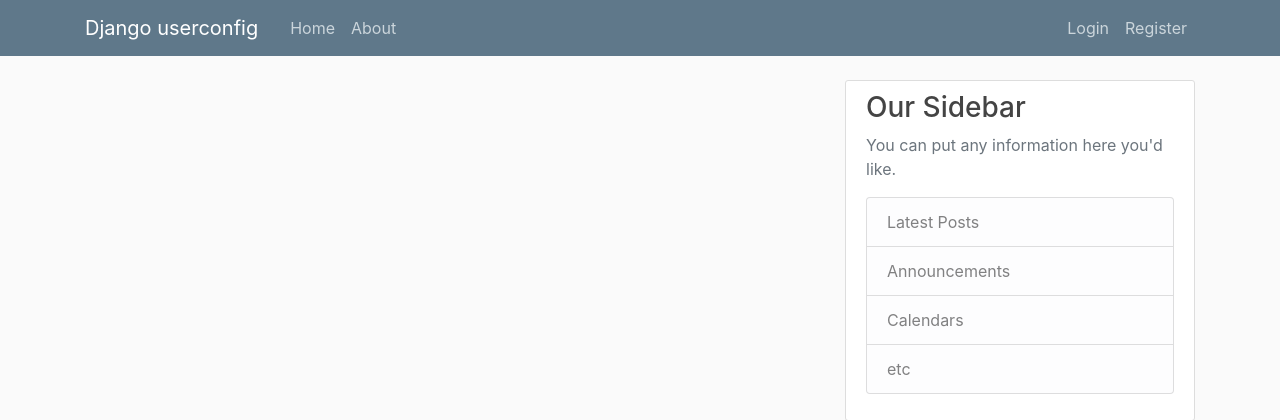
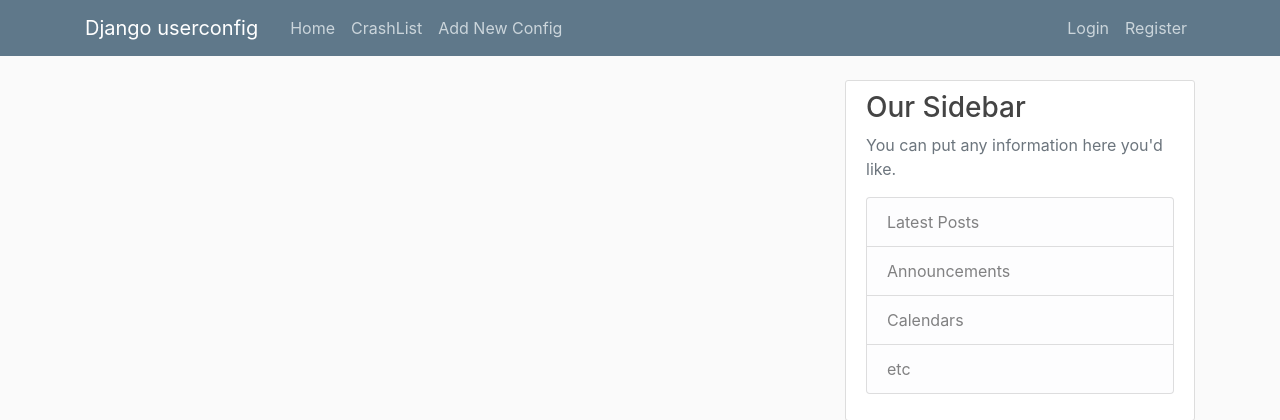
Before and after one commit to BabyTigerChaseDream/DjangoMonitor, a Django app: page / in a window 1280 px wide. Shown: the top 420 px of the page. Run offline with Django 3.2, Linux system fonts and the light colour scheme; some libraries are stand-ins or nearby versions.

Commit message:
Basic UserConfig Flow and Web Page is ready git status ! the setting.py database info is 'localhost' , do change it when porting to BPlatform

```diff
--- a/FirebaseCrashH2/apps/userconfig/templates/userconfig/base.html
+++ b/FirebaseCrashH2/apps/userconfig/templates/userconfig/base.html
@@ -29,7 +29,8 @@
           <div class="collapse navbar-collapse" id="navbarToggle">
             <div class="navbar-nav mr-auto">
               <a class="nav-item nav-link" href="{% url 'userconfig-home' %}">Home</a>
-              <a class="nav-item nav-link" href="{% url 'userconfig-about' %}">About</a>
+              <a class="nav-item nav-link" href="{% url 'userconfig-crashlist' %}">CrashList</a>
+              <a class="nav-item nav-link" href="{% url 'config-create' %}">Add New Config</a>
             </div>
             <!-- Navbar Right Side -->
             <div class="navbar-nav">
--- a/FirebaseCrashH2/apps/userconfig/templates/userconfig/about.html
+++ b/FirebaseCrashH2/apps/userconfig/templates/userconfig/crashlist.html
@@ -1,4 +1,4 @@
 {%extends 'userconfig/base.html' %}
 {% block content %}
-	<h1>About Home !</h1>
+	<h1>CrashList Home !</h1>
 {% endblock content%}
--- a/FirebaseCrashH2/apps/userconfig/templates/userconfig/home.html
+++ b/FirebaseCrashH2/apps/userconfig/templates/userconfig/home.html
@@ -4,22 +4,30 @@
         <article class="media content-section">
           <div class="media-body">
             <div class="article-metadata">
-              <a class="mr-2" href="#">Team: {{ config.team}}</a>
-              <small class="text-muted"> Team ID: {{config.team_id}}</small>
-            </div>
-            <small class="text-muted">{{ config.start_date| date:"F d, Y" }}</small>
-            <small class="text-muted">{{ config.end_date| date:"F d, Y" }}</small>
-
+            <p class="article-title"> </small>
+		    <a class="mr-2" href=" {% url 'config-detail' config.id %}">Configuration Detail</a>
+			<a class="btn btn-outline-secondary" href="{% url 'config-update' config.id %}">Update</a>
+			<a class="btn btn-outline-secondary" href="{% url 'config-delete' config.id %}">Delete</a>
+            <p class="article-title"> Team : {{config.team}}
+            <p class="article-title"> Team ID: {{config.team_id}}
+		</div>
+		<div class="article-metadata">
+            <small class="text-muted">Start Date:{{ config.start_date| date:"F d, Y" }}</small>
+            <small class="text-muted">| End Date:{{ config.end_date| date:"F d, Y" }}</small>
+		</div>
+		<div class="article-metadata">
             <p class="article-title">Slack Channel: {{ config.slack_channel}}</p>
             <p class="article-title">Email Address: {{ config.email_address }}</p>
             <p class="article-title">Contacts: {{ config.contacts }}</p>
-
+		</div>
+		<div class="article-metadata">
             <p class="article-title">Crash Count Bar : {{ config.crash_count }}</p>
             <sp class="article-title">Total User Affected :{{ config.total_user }}</p>
-
+		</div>
+		<div class="article-metadata">
             <p class="article-content">Files to Monitor: {{ config.files}}</p>
             <p class="article-content">Keywords to Check: {{ config.keywords}}</p>
-          </div>
+		</div>
         </article>
     {% endfor %}
 {% endblock content %}
--- a/FirebaseCrashH2/apps/userconfig/urls.py
+++ b/FirebaseCrashH2/apps/userconfig/urls.py
@@ -5,13 +5,13 @@
 	ConfigDetailView,
 	ConfigCreateView,
 	ConfigUpdateView,
-	ConfigDeleteView
+	ConfigDeleteView,
+	#ConfigTeamView,
 )
 
 from . import views
 urlpatterns = [
 	path('', views.home, name='userconfig-home'),
-	path('about/', views.about, name='userconfig-about'),
 	# defaule view looking for :
 	# <app>/<model>_<viewtype>.html
 	# blog/config_list.html
@@ -21,5 +21,9 @@
 	path('config/create/', ConfigCreateView.as_view(), name='config-create'),
 	path('config/<int:pk>/update/', ConfigUpdateView.as_view(), name='config-update'),
 	path('config/<int:pk>/delete/', ConfigDeleteView.as_view(), name='config-delete'),
-	path('about/', views.about, name='userconfig-about'),
+
+	#path('config/<int:pk>/delete/', ConfigDeleteView.as_view(), name='config-delete'),
+
+	#path('crashlist/<str:team_id>', views.about, name='userconfig-crashlist'),
+	path('crashlist/', views.crashlist, name='userconfig-crashlist'),
 ]
--- a/FirebaseCrashH2/apps/userconfig/views.py
+++ b/FirebaseCrashH2/apps/userconfig/views.py
@@ -79,9 +79,21 @@
 		return super().form_valid(form)
 	success_url = '/'
 
+'''
+class ConfigTeamView(ListView):
+    model = Config
+    template_name = 'userconfig/config_team.html'  # <app>/<model>_<viewtype>.html
+    context_object_name = 'config'
+    paginate_by = 5
+
+    def get_queryset(self):
+        #user = get_object_or_404(User, username=self.kwargs.get('username'))
+        return Config.objects.filter(team_id=team_id).order_by('-date_posted')
+'''
+
 class ConfigDeleteView(DeleteView):
 	model = Config
 	success_url = '/'
 
-def about(request):
-	return render(request, 'userconfig/about.html', {'title':'About'})
+def crashlist(request):
+	return render(request, 'userconfig/crashlist.html', {'title':'Crash List'})
```
Also changed, not shown: FirebaseCrashH2/apps/userconfig/templates/userconfig/config_detail.html (+12 -5 lines).
